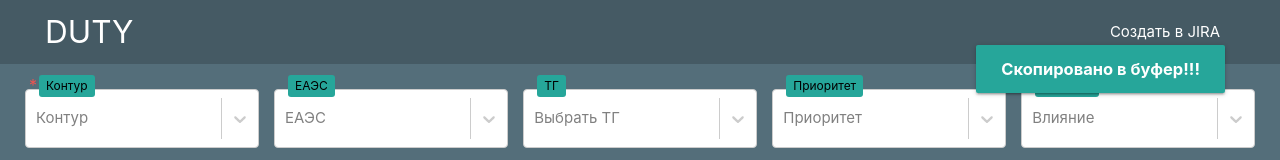
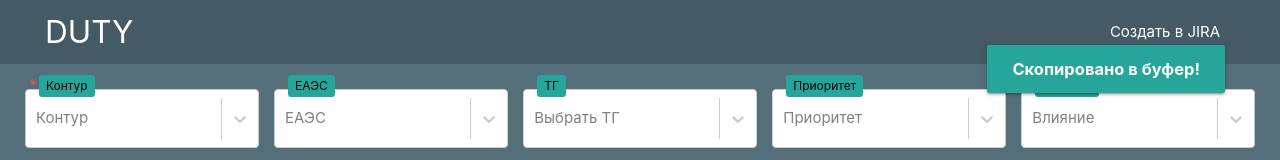
Before and after one commit to webdirection-dev/templater-1, a React (Create React App) app: page / in a window 1280 px wide. Both pictures are taken after a click on the button "adb". Shown: the top 160 px of the page. Built offline with nearby package versions, Linux system fonts and the light colour scheme.

Commit message:
2.1.9 and now

```diff
--- a/src/components/alert/alert.jsx
+++ b/src/components/alert/alert.jsx
@@ -3,7 +3,7 @@ import './alert.css'
 const Alert = ({isAlert}) => (
     <div id="toast-container" className={isAlert ? 'main__alert' : 'hide'}>
         <div className="toast">
-            Скопировано в буфер!!!
+            Скопировано в буфер!
         </div>
     </div>
 )
```
